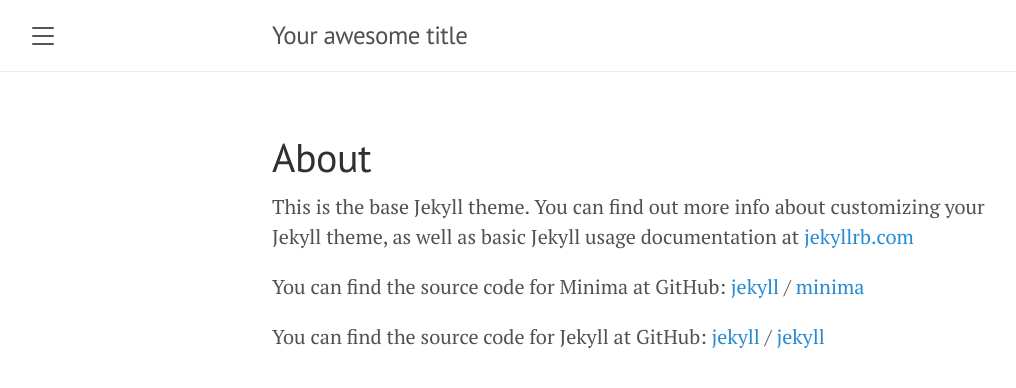
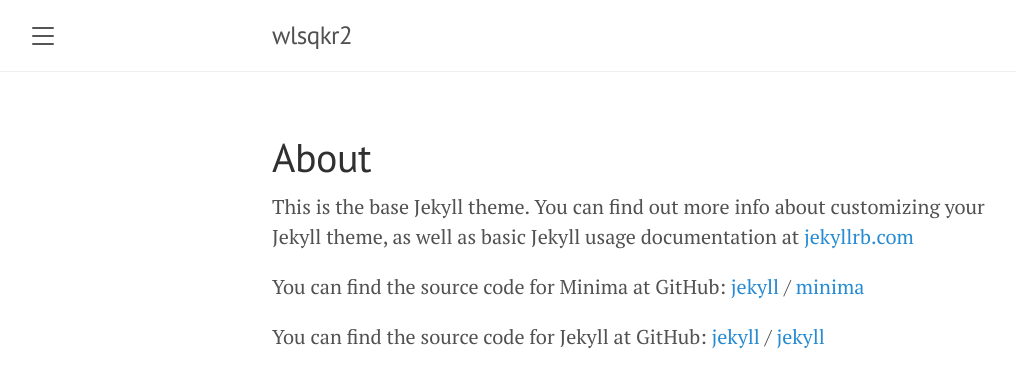
Before and after one commit to wlsqkr2/wlsqkr2.github.io, a Jekyll site: the page built from about.markdown, in a window 1280 px wide. Shown: the top 388 px of the page, without its empty margins (8-1024 px from the left). Built offline with Jekyll 4.4.1, drawn with Linux system fonts in a browser that asks for light colours; part of the change alters nothing that is shown.

Commit message:
Update _config.yml

```diff
--- a/_config.yml
+++ b/_config.yml
@@ -18,16 +18,14 @@
 # You can create any custom variable you would like, and they will be accessible
 # in the templates via {{ site.myvariable }}.
 
-title: Your awesome title
-email: your-email@example.com
+title: wlsqkr2
+email: jp2jjj@gmail.com
 description: >- # this means to ignore newlines until "baseurl:"
-  Write an awesome description for your new site here. You can edit this
-  line in _config.yml. It will appear in your document head meta (for
-  Google search results) and in your feed.xml site description.
+  뭐하고 살았는지 남기는 블로그
 baseurl: "" # the subpath of your site, e.g. /blog
 url: "" # the base hostname & protocol for your site, e.g. http://example.com
 twitter_username: jekyllrb
-github_username:  jekyll
+github_username:  wlsqkr2
 
 # Build settings
 theme: minima
```
